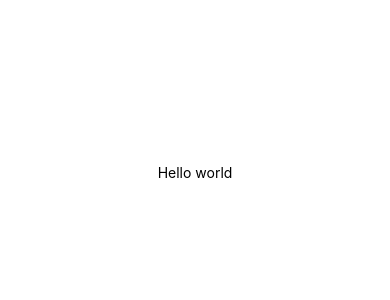
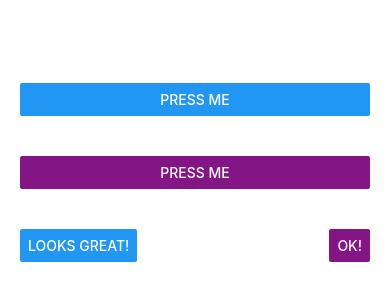
Before and after one commit to Karankhatik/learning-react-native, a React Native app: screen / in a window 390 px wide. Shown: the part 250-550 px from the top of the page. Built offline with nearby package versions, Linux system fonts and the light colour scheme.

Commit message:
Handle touch thogh Button

```diff
--- a/App.js
+++ b/App.js
@@ -1,20 +1,41 @@
-import { StatusBar } from 'expo-status-bar';
-import { StyleSheet, Text, View } from 'react-native';
+import React, { Component } from 'react'
+import { Alert, Button, StyleSheet, View } from 'react-native'
 
-export default function App() {
+const App = () => {
+  const _onPressButton = () => {
+    //console.log('On Press called')
+    Alert.alert('You tapped the button!')
+    alert('You tapped the button!')
+  }
   return (
     <View style={styles.container}>
-      <Text>Hello world</Text>
-      <StatusBar style="auto" />
+      <View style={styles.buttonContainer}>
+        <Button onPress={_onPressButton} title="Press Me" />
+      </View>
+      <View style={styles.buttonContainer}>
+        <Button onPress={_onPressButton} title="Press Me" color="#841584" />
+      </View>
+      <View style={styles.alternativeLayoutButtonContainer}>
+        <Button onPress={_onPressButton} title="looks great!" />
+        <Button onPress={_onPressButton} title="OK!" color="#841584" />
+      </View>
     </View>
-  );
+  )
 }
 
 const styles = StyleSheet.create({
   container: {
     flex: 1,
-    backgroundColor: '#fff',
-    alignItems: 'center',
     justifyContent: 'center',
   },
-});
+  buttonContainer: {
+    margin: 20,
+  },
+  alternativeLayoutButtonContainer: {
+    margin: 20,
+    flexDirection: 'row',
+    justifyContent: 'space-between',
+  },
+})
+
+export default App
```
